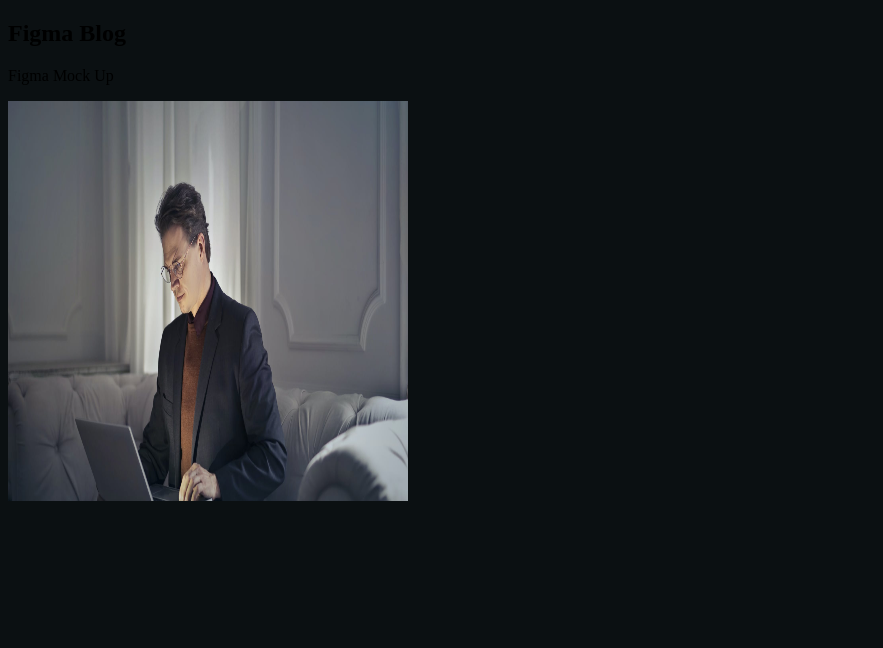
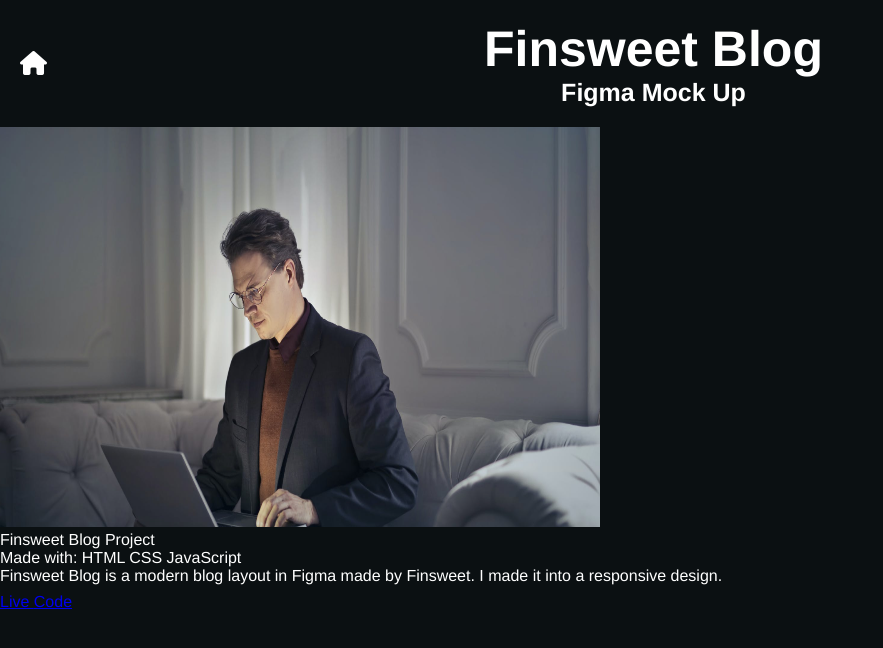
Before and after one commit to SirMely/adv-portfolio, a plain HTML site: page projects/finsweet/finsweet.html in a window 1280 px wide. Shown: the whole page, without its empty margins (0-883 px from the left). Drawn offline with Linux system fonts and the light colour scheme.

Commit message:
started working on the finsweet projects portion

```diff
--- a/projects/finsweet/finsweet.css
+++ b/projects/finsweet/finsweet.css
@@ -1,5 +1,47 @@
 /* Finsweet Project Page */
 /* I'm honestly going to start using my comments as if I was a blogger.. */
+* {
+    margin: 0;
+    padding: 0;
+    list-style: none;
+    scroll-behavior: smooth;
+
+}
+/* It's my portfolio why not Lol */
 body {
+    font-family: 'Franklin Gothic Medium', 'Arial Narrow', Arial, sans-serif;
     background-color: #0B1012;
+    color: white;
 }
+
+header{
+    display: flex;
+    align-items: center;
+    justify-content: space-between;
+    padding: 20px 20px;
+}
+
+.nav-menu {
+    flex: 1;
+    display: flex;
+    align-items: center;
+    justify-content: center;
+    text-align: center;
+}
+
+.nav-text {
+    display: flex;
+    flex-direction: column;
+    text-align: center;
+}
+
+h1 {
+    font-size: 50px;
+}
+h3 {
+    font-size: 25px;
+}
+i {
+    font-size: 24px;
+    color: white;
+}
--- a/projects/finsweet/finsweet.html
+++ b/projects/finsweet/finsweet.html
@@ -3,25 +3,48 @@
 <head>
     <meta charset="UTF-8">
     <meta name="viewport" content="width=device-width, initial-scale=1.0">
-    <title>Document</title>
+    <link rel="stylesheet" href="https://cdnjs.cloudflare.com/ajax/libs/font-awesome/6.0.0-beta3/css/all.min.css">
+    <title>Finsweet Blog | Deontae Wills</title>
     <link rel="stylesheet" href="finsweet.css">
 </head>
 <body>
     <header>
+        <div class="home-icon">
+            <a href="/index.html"><i class="fa-solid fa-house"></i></a>
+        </div>
         <div class="nav-menu">
-
+            <div class="nav-text">
+                <h1>Finsweet Blog</h1>
+                <h3>Figma Mock Up</h3>
+            </div>
         </div>
     </header>
     <main>
         <section class="home-page">
-            <h1>Figma Blog</h1>
-            <p>Figma Mock Up</p>
             <div class="finsweet-img">
-                <img src="/pictures/Finsweet Project.png" alt="" height="400px" width="400px">
+                <img src="/pictures/Finsweet Project.png" alt="" height="400px" width="600px">
             </div>
             <div class="text-container">
-
+                <div class="heading">
+                    <p>Finsweet Blog Project</p>
+                </div>
+                <div class="sub-heading">
+                    <p>Made with: <span>HTML</span> <span>CSS</span> <span>JavaScript</span></p>
+                </div>
+                <div class="description">
+                    Finsweet Blog is a modern blog layout in Figma made by Finsweet. I made it into a responsive design.
+                </div>
             </div>
+             <div class="links">
+                <a href="#">
+                    <i></i>
+                    Live
+                </a>
+                <a href="#">
+                    <i></i>
+                    Code
+                </a>
+             </div>
         </section>
     </main>
 </body>
```
Also changed, not shown: index.html (+6 -4 lines).
